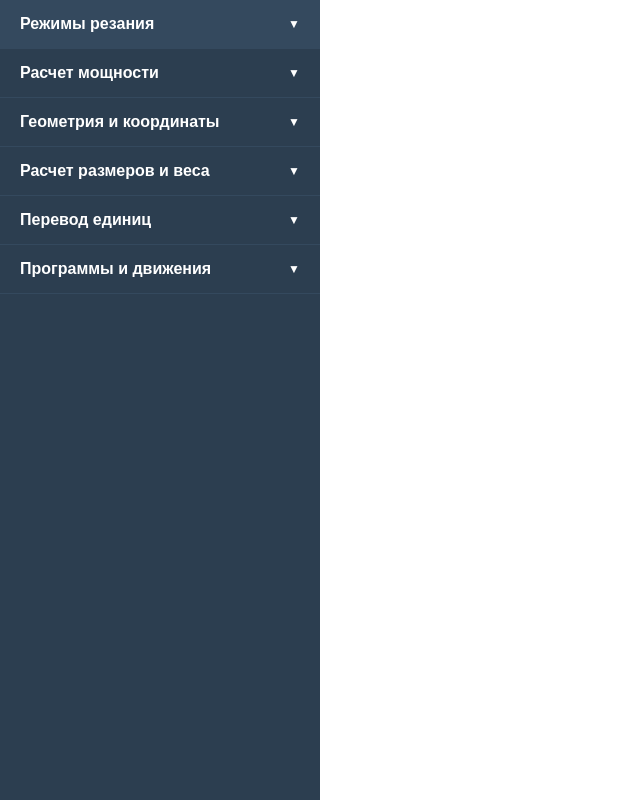
After one commit to Paradox60/flask-front-end, a Flask app: page /item_list in a window 1280 px wide. The commit adds this page. Shown: the whole page, without its empty margins (0-640 px from the left). Run offline with Flask 2, Linux system fonts and the light colour scheme.

Commit message:
item_list.html added for main project

```diff
--- a/flask_compendium/app.py
+++ b/flask_compendium/app.py
@@ -87,3 +87,7 @@ def space():
 @app.route("/switcher")
 def switcher():
     return render_template("CSS_temp/lang_switch.html")
+
+@app.route("/item_list")
+def item_list():
+    return render_template("CSS_temp/item_list.html")
--- a/flask_compendium/templates/CSS_temp/index.html
+++ b/flask_compendium/templates/CSS_temp/index.html
@@ -46,6 +46,7 @@
                 <li><a href="{{ url_for('cards') }}">Проверка кулькуляторных карточек(1)</a></li>
                 <li><a href="{{ url_for('space') }}">Космическая страничка(3)</a></li>
                 <li><a href="{{ url_for('switcher') }}">Языковой переключатель(4)</a></li>
+                <li><a href="{{ url_for('item_list') }}">Расскрывающийся список(5)</a></li>
 
             </ul>
         </nav>
--- /dev/null
+++ b/flask_compendium/templates/CSS_temp/item_list.html
@@ -0,0 +1,164 @@
+<!DOCTYPE html>
+<html lang="ru">
+<head>
+    <meta charset="UTF-8">
+    <meta name="viewport" content="width=device-width, initial-scale=1.0">
+    <title>Категории расчетов</title>
+    <style>
+        * {
+            margin: 0;
+            padding: 0;
+            box-sizing: border-box;
+        }
+
+        .categories-menu {
+            width: 320px;
+            background: #2c3e50;
+            color: white;
+            font-family: Arial, sans-serif;
+            height: 100vh;
+            overflow-y: auto;
+        }
+
+        .category {
+            border-bottom: 1px solid #34495e;
+        }
+
+        .category-header {
+            padding: 15px 20px;
+            cursor: pointer;
+            display: flex;
+            justify-content: space-between;
+            align-items: center;
+            transition: background-color 0.3s ease;
+            font-weight: bold;
+        }
+
+        .category-header:hover {
+            background-color: #34495e;
+        }
+
+        .category-header::after {
+            content: '▼';
+            font-size: 12px;
+            transition: transform 0.3s ease;
+        }
+
+        .category-header.active::after {
+            transform: rotate(180deg);
+        }
+
+        .subcategory-list {
+            max-height: 0;
+            overflow: hidden;
+            transition: max-height 0.3s ease;
+            background-color: #34495e;
+        }
+
+        .subcategory-list.active {
+            max-height: 500px;
+        }
+
+        .subcategory-item {
+            padding: 12px 20px 12px 30px;
+            display: block;
+            color: #bdc3c7;
+            text-decoration: none;
+            transition: all 0.3s ease;
+            border-left: 3px solid transparent;
+        }
+
+        .subcategory-item:hover {
+            background-color: #2c3e50;
+            color: white;
+            border-left-color: #3498db;
+        }
+    </style>
+</head>
+<body>
+    <div class="categories-menu">
+        <!-- Режимы резания -->
+        <div class="category">
+            <div class="category-header">Режимы резания</div>
+            <div class="subcategory-list">
+                <a href="#" class="subcategory-item">Сверление</a>
+                <a href="#" class="subcategory-item">Точнение</a>
+                <a href="#" class="subcategory-item">Фрезерование</a>
+                <a href="#" class="subcategory-item">Время обработки</a>
+            </div>
+        </div>
+
+        <!-- Расчет мощности -->
+        <div class="category">
+            <div class="category-header">Расчет мощности</div>
+            <div class="subcategory-list">
+                <a href="#" class="subcategory-item">Мощность на шпинделе</a>
+                <a href="#" class="subcategory-item">Сила резания</a>
+            </div>
+        </div>
+
+        <!-- Геометрия и координаты -->
+        <div class="category">
+            <div class="category-header">Геометрия и координаты</div>
+            <div class="subcategory-list">
+                <a href="#" class="subcategory-item">Тут много всего можно придумать</a>
+            </div>
+        </div>
+
+        <!-- Расчет размеров и веса -->
+        <div class="category">
+            <div class="category-header">Расчет размеров и веса</div>
+            <div class="subcategory-list">
+                <a href="#" class="subcategory-item">Расчет веса</a>
+                <a href="#" class="subcategory-item">Расчет длины прутка для бар-фидера</a>
+            </div>
+        </div>
+
+        <!-- Перевод единиц -->
+        <div class="category">
+            <div class="category-header">Перевод единиц</div>
+            <div class="subcategory-list">
+                <a href="#" class="subcategory-item">Перевод длины</a>
+                <a href="#" class="subcategory-item">Перевод массы</a>
+                <a href="#" class="subcategory-item">Перевод давления</a>
+                <a href="#" class="subcategory-item">Перевод скорости (м/мин ↔ мм/об, футов и т.д.)</a>
+                <a href="#" class="subcategory-item">Перевод температуры</a>
+            </div>
+        </div>
+
+        <!-- Программы и движения -->
+        <div class="category">
+            <div class="category-header">Программы и движения</div>
+            <div class="subcategory-list">
+                <a href="#" class="subcategory-item">G76 Нарезание резьбы</a>
+                <a href="#" class="subcategory-item">G02/G03 сплайны и окружности</a>
+            </div>
+        </div>
+    </div>
+
+    <script>
+        document.addEventListener('DOMContentLoaded', function() {
+            const categoryHeaders = document.querySelectorAll('.category-header');
+
+            categoryHeaders.forEach(header => {
+                header.addEventListener('click', function() {
+                    const category = this.parentElement;
+                    const subcategoryList = this.nextElementSibling;
+
+                    // Закрываем все остальные категории
+                    document.querySelectorAll('.subcategory-list').forEach(list => {
+                        if (list !== subcategoryList) {
+                            list.classList.remove('active');
+                            list.previousElementSibling.classList.remove('active');
+                        }
+                    });
+
+                    // Переключаем текущую категорию
+                    this.classList.toggle('active');
+                    subcategoryList.classList.toggle('active');
+                });
+            });
+        });
+    </script>
+</body>
+</html>
```
